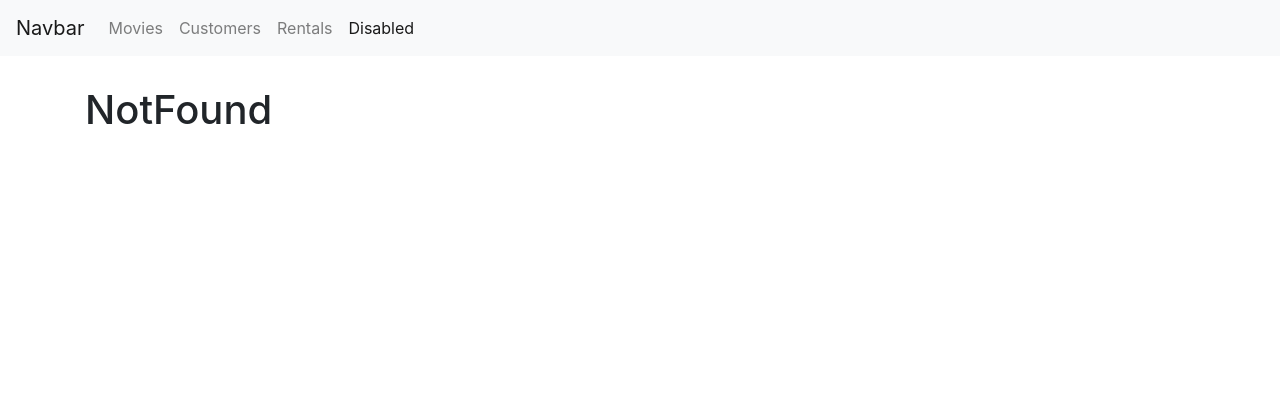
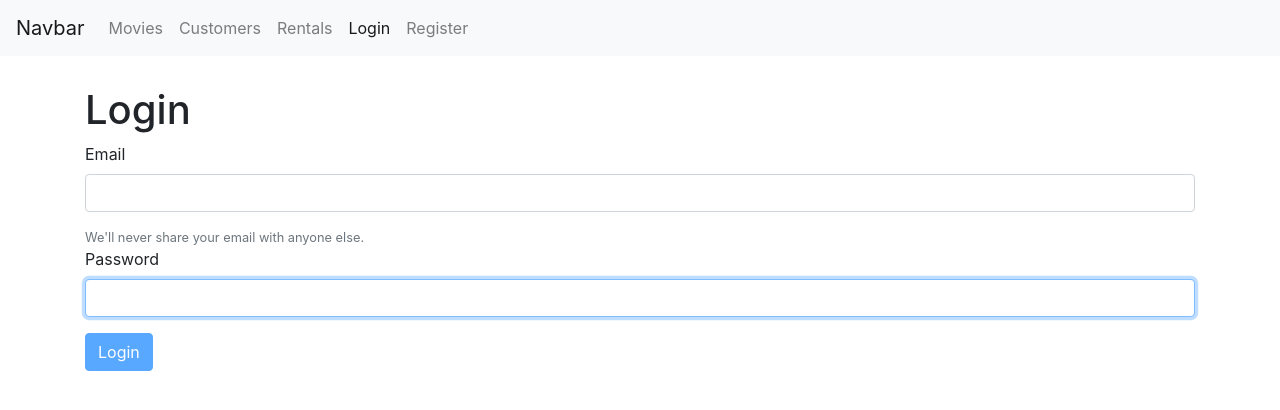
Before and after one commit to NekoFluff/CodeWithMosh_Vidly, a React (Create React App) app: page /login in a window 1280 px wide. Before the commit this address led to /not-found. Shown: the top 410 px of the page. Built offline with nearby package versions, Linux system fonts and the light colour scheme.

Commit message:
Finished Register Form

```diff
--- a/package.json
+++ b/package.json
@@ -5,6 +5,7 @@
   "dependencies": {
     "bootstrap": "^4.3.1",
     "font-awesome": "^4.7.0",
+    "joi-browser": "^13.4.0",
     "lodash": "^4.17.11",
     "prop-types": "^15.7.2",
     "react": "^16.8.3",
--- a/src/App.js
+++ b/src/App.js
@@ -7,6 +7,8 @@ import Rentals from "./components/rentals";
 import NotFound from "./components/notFound";
 import NavBar from "./components/navBar";
 import MovieForm from "./components/movieForm";
+import LoginForm from "./components/loginForm";
+import RegisterForm from "./components/registerForm";
 
 class App extends Component {
   render() {
@@ -15,11 +17,13 @@ class App extends Component {
         <NavBar />
         <main className="container">
           <Switch>
+            <Route path="/login" component={LoginForm} />
             <Route path="/movies/:id" component={MovieForm} />
             <Route path="/movies" component={Movies} />
             <Route path="/customers" component={Customers} />
             <Route path="/rentals" component={Rentals} />
             <Route path="/not-found" component={NotFound} />
+            <Route path="/register" component={RegisterForm} />
             <Redirect from="/" exact to="/movies" />
             <Redirect to="not-found" />
           </Switch>
--- /dev/null
+++ b/src/components/common/form.jsx
@@ -0,0 +1,83 @@
+import React, { Component } from "react";
+import Joi from "joi-browser";
+import Input from "./input";
+
+class Form extends Component {
+  state = {
+    data: {},
+    errors: {}
+  };
+
+  validate = () => {
+    const options = {
+      abortEarly: false
+    };
+    const { error } = Joi.validate(this.state.data, this.schema, options);
+
+    if (!error) return null;
+
+    const errors = {};
+    for (let item of error.details) errors[item.path[0]] = item.message;
+    return errors;
+  };
+
+  validateProperty = ({ name, value }) => {
+    const obj = { [name]: value };
+    const schema = { [name]: this.schema[name] };
+    const { error } = Joi.validate(obj, schema);
+    return error ? error.details[0].message : null;
+  };
+
+  handleSubmit = event => {
+    event.preventDefault();
+
+    const errors = this.validate();
+    this.setState({ errors: errors || {} });
+    console.log(errors);
+    if (errors) return;
+
+    this.doSubmit();
+  };
+
+  handleChange = ({ currentTarget: input }) => {
+    const errors = { ...this.state.errors };
+    const errorMessage = this.validateProperty(input);
+    if (errorMessage) errors[input.name] = errorMessage;
+    else delete errors[input.name];
+
+    const data = { ...this.state.data };
+    data[input.name] = input.value;
+    this.setState({ data, errors });
+  };
+
+  renderButton(label) {
+    return (
+      <button
+        disabled={this.validate()}
+        type="submit"
+        className="btn btn-primary"
+      >
+        {label}
+      </button>
+    );
+  }
+
+  renderInput(name, label, type = "text", placeholder = "") {
+    const { data, errors } = this.state;
+
+    return (
+      <Input
+        name={name}
+        id={name}
+        placeholder={placeholder}
+        type={type}
+        value={data[name]}
+        label={label}
+        onChange={this.handleChange}
+        error={errors[name]}
+      />
+    );
+  }
+}
+
+export default Form;
--- /dev/null
+++ b/src/components/common/input.jsx
@@ -0,0 +1,13 @@
+import React from "react";
+
+const Input = ({ name, id, label, error, ...rest }) => {
+  return (
+    <div className="form-group">
+      <label htmlFor={id}>{label}</label>
+      <input autoFocus name={name} className="form-control" id={id} {...rest} />
+      {error && <div className="alert alert-danger">{error}</div>}
+    </div>
+  );
+};
+
+export default Input;
--- /dev/null
+++ b/src/components/loginForm.jsx
@@ -0,0 +1,60 @@
+import React, { Component } from "react";
+import Joi from "joi-browser";
+import Form from "./common/form";
+
+class LoginForm extends Form {
+  state = {
+    data: {
+      email: "",
+      password: ""
+    },
+    errors: {}
+  };
+
+  schema = {
+    email: Joi.string()
+      .required()
+      .email()
+      .label("Email"),
+    password: Joi.string()
+      .required()
+      .label("Password")
+  };
+
+  doSubmit = () => {
+    // Call the server
+    console.log("Submitted");
+
+    // Save the changes
+    // Redirect the user to a different page
+  };
+
+  render() {
+    return (
+      <div>
+        <h1>Login</h1>
+        <form onSubmit={this.handleSubmit}>
+          {this.renderInput("email", "Email")}
+
+          <small id="emailHelp" className="form-text text-muted">
+            We'll never share your email with anyone else.
+          </small>
+          {this.renderInput("password", "Password", "password")}
+          {/* <div className="form-group form-check">
+            <input
+              type="checkbox"
+              className="form-check-input"
+              id="checkBoxInput"
+            />
+            <label className="form-check-label" htmlFor="checkBoxInput">
+              Check me out
+            </label>
+          </div> */}
+          {this.renderButton("Login")}
+        </form>
+      </div>
+    );
+  }
+}
+
+export default LoginForm;
--- a/src/components/navBar.jsx
+++ b/src/components/navBar.jsx
@@ -29,13 +29,11 @@ const NavBar = () => {
           <NavLink className="nav-item nav-link" to="/rentals">
             Rentals
           </NavLink>
-          <NavLink
-            className="nav-item nav-link disabled"
-            to="#"
-            tabindex="-1"
-            aria-disabled="true"
-          >
-            Disabled
+          <NavLink className="nav-item nav-link" to="/login">
+            Login
+          </NavLink>
+          <NavLink className="nav-item nav-link" to="/register">
+            Register
           </NavLink>
         </div>
       </div>
--- /dev/null
+++ b/src/components/registerForm.jsx
@@ -0,0 +1,45 @@
+import React from "react";
+import Joi from "joi-browser";
+import Form from "./common/form";
+
+class RegisterForm extends Form {
+  state = { data: { username: "", password: "", name: "" }, errors: {} };
+  schema = {
+    username: Joi.string()
+      .required()
+      .email()
+      .label("Username"),
+    password: Joi.string()
+      .required()
+      .min(5)
+      .label("Password"),
+    name: Joi.string()
+      .required()
+      .label("Name")
+  };
+
+  doSubmit = () => {
+    console.log("Submitted");
+  };
+
+  render() {
+    return (
+      <div>
+        <h1>Register</h1>
+        <form onSubmit={this.handleSubmit}>
+          {this.renderInput("username", "Username")}
+
+          <small id="emailHelp" className="form-text text-muted">
+            We'll never share your email with anyone else.
+          </small>
+          {this.renderInput("password", "Password", "password")}
+          {this.renderInput("name", "Name")}
+
+          {this.renderButton("Login")}
+        </form>
+      </div>
+    );
+  }
+}
+
+export default RegisterForm;
```
Also changed, not shown: 1 other file (tests, documents, lock files or other folders).
